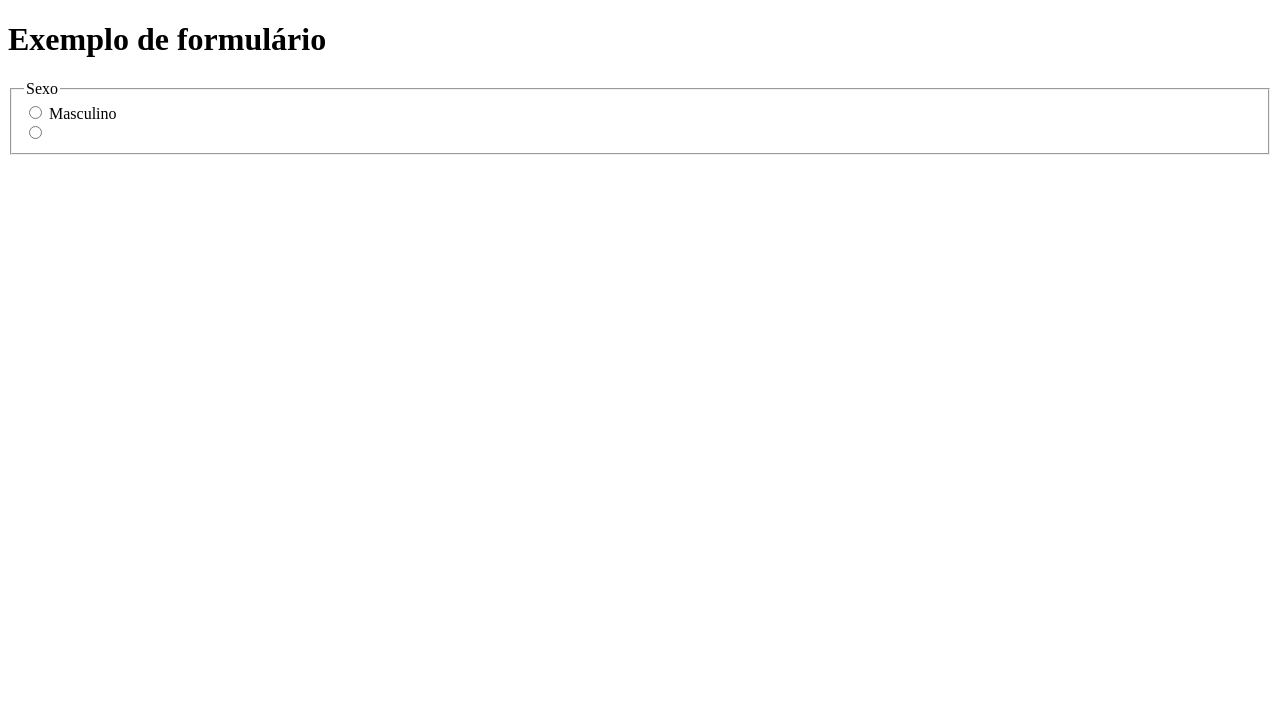
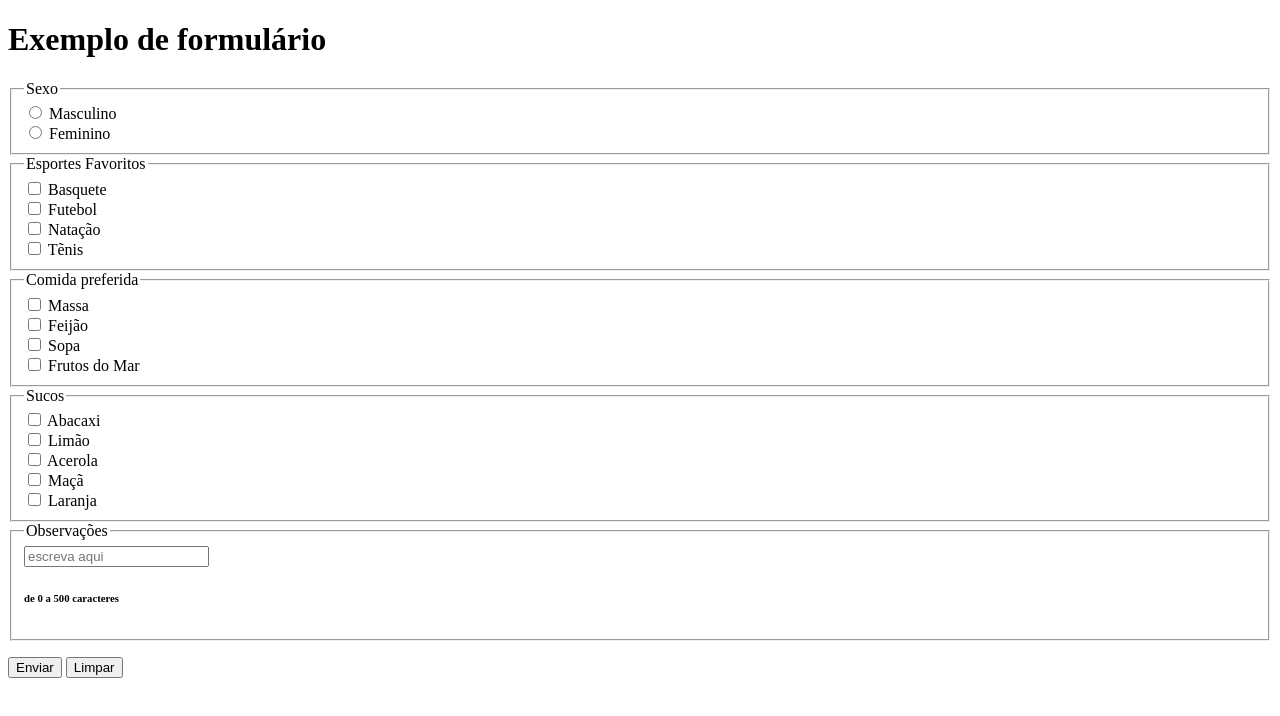
Before and after one commit to cacoruyvo/html-css, a plain HTML site: page exercicios/ex025/form005.html in a window 1280 px wide. Drawn offline with Linux system fonts and the light colour scheme.

Commit message:
criando mais
colocando testes

```diff
--- a/exercicios/ex025/form005.html
+++ b/exercicios/ex025/form005.html
@@ -14,7 +14,54 @@
             <input type="radio" name="sexo" id="isxmas"> <label
             for="isxmas">Masculino</label><br>
             <input type="radio" name="sexo" id="isxfem"><label
-            for="isxfem"></label>
+            for="isxfem"> Feminino</label>
         </fieldset>
+        <fieldset>
+            <legend>Esportes Favoritos</legend>
+            <input type="checkbox" name="esbas" id="iesbas"><label
+             for="iesbas"> Basquete</label><br>
+            <input type="checkbox" name="esfut" id="iesfut"><label
+             for="iesfut"> Futebol</label><br>
+            <input type="checkbox" name="esnat" id="iesnat"><label
+             for="iesnat"> Natação</label><br>
+            <input type="checkbox" name="esten" id="iesten"><label
+             for="iesten"> Tẽnis</label><br>
+        </fieldset>
+        <fieldset>
+            <legend>Comida preferida</legend>
+            <input type="checkbox" name="cmassa" id="icmassa"><label
+             for="icmassa"> Massa</label><br>
+            <input type="checkbox" name="cfei" id="icfei"><label
+             for="icfei"> Feijão</label><br>
+            <input type="checkbox" name="csop" id="icsop"><label
+             for="icsop"> Sopa</label><br>
+            <input type="checkbox" name="cfm" id="icfm"><label
+            for="icfm"> Frutos do Mar</label><br>
+        </fieldset>
+        <fieldset>
+            <legend>Sucos</legend>
+            <input type="checkbox" name="sabac" id="isabac"><label
+            for="isabc"> Abacaxi</label><br>
+            <input type="checkbox" name="slim" id="islim"><label
+             for="islim"> Limão</label><br>
+            <input type="checkbox" name="sace" id="isace"><label
+             for="isace"> Acerola</label><br>
+            <input type="checkbox" name="smac" id="ismac"><label
+             for="ismac"> Maçã</label><br>
+            <input type="checkbox" name="sla" id="isla"><label
+             for="isla"> Laranja</label>
+
+        </fieldset>
+        <fieldset>
+            <legend>Observações</legend>
+            <input type="text" name="obs" id="iobs" placeholder="escreva aqui" minlength="5" maxlength="500"><label for="iobs"></label>
+            <h6>de 0 a 500 caracteres</h6>
+        </fieldset>
+        <p>
+            <input type="submit" value="Enviar">
+            <input type="reset" value="Limpar">
+
+        </p>
+    </form>
 </body>
 </html>
```
